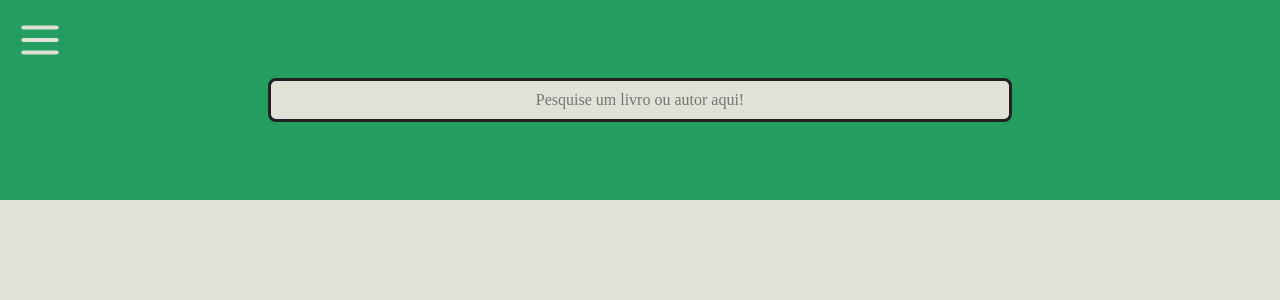
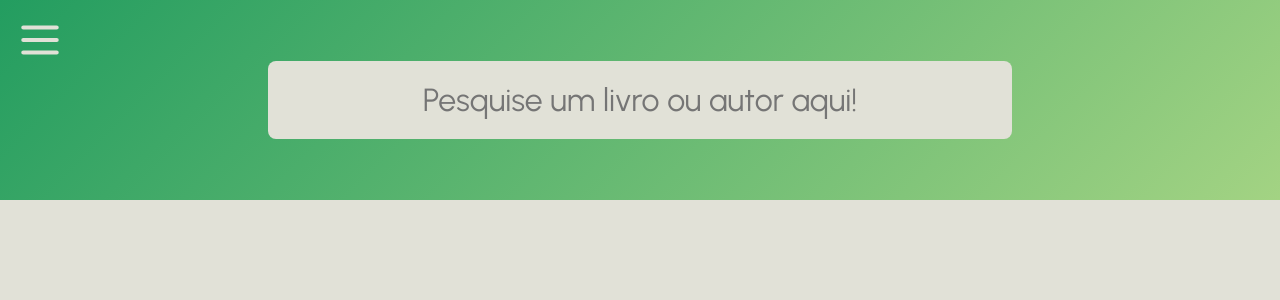
Before and after one commit to samueldamasceno/projeto-vue, a Vue app: page / in a window 1280 px wide. Shown: the top 300 px of the page. Built offline with nearby package versions, Linux system fonts and the light colour scheme.

Commit message:
atualização do header

```diff
--- a/src/assets/scss/_variables.scss
+++ b/src/assets/scss/_variables.scss
@@ -7,13 +7,10 @@ $cor5: #E1E1D7;
 
 $cor1b: #a3d3839f;
 $cor3b: #ef5c5c8a;
+$cor4b: #212125a4;
 $cor5b: #e1e1d7af;
 
 // fontes usadas no projeto
-@import url('https://fonts.googleapis.com/css2?family=Poppins:wght@400;600&display=swap');
-@import url('https://fonts.googleapis.com/css2?family=Lora:wght@400;700&display=swap');
-@import url('https://fonts.googleapis.com/css2?family=Montserrat:wght@400;700&display=swap');
+@import url('https://fonts.googleapis.com/css2?family=Urbanist:ital,wght@0,100..900;1,100..900&display=swap');
 
-$font-primary: 'Poppins', sans-serif;
-$font-secondary: 'Lora', serif;
-$font-tertiary: 'Montserrat', sans-serif;
+$fonte1: 'Urbanist', sans-serif;
--- a/src/components/AppHeader.vue
+++ b/src/components/AppHeader.vue
@@ -15,7 +15,8 @@
 
 .header {
     position: relative;
-    background-color: $cor2;
+    background: rgb(35,157,96);
+    background: linear-gradient(135deg, rgba(35,157,96,1) 0%, rgba(163,211,131,1) 100%);
     padding: 10px 20px;
     display: flex;
     align-items: center;
@@ -24,17 +25,38 @@
 
     input {
         flex: 1;
-        padding: 10px;
+        padding: 20px;
         border: none;
         border-radius: 5px;
         background-color: $cor5;
-        border: 3px solid $cor4;
+        border: none;
         border-radius: 8px;
         position: relative;
+        font-family: $fonte1;
         text-align: center;
+        font-size: 2rem;
         margin-left: 20%;
         margin-right: 20%;
         z-index: 10;
+        transition: box-shadow 0.3s ease-in-out;
+
+        &::placeholder {
+            transition: all 0.3s ease-in-out;
+        }
+
+        &:focus {
+            outline: none;
+            border: none;
+            box-shadow: 0 0 10px $cor4b;
+        }
+
+        &:hover {
+            cursor: text;
+
+            &::placeholder {
+                color: $cor3;
+            }
+        }
     }
 }
 </style>
```
